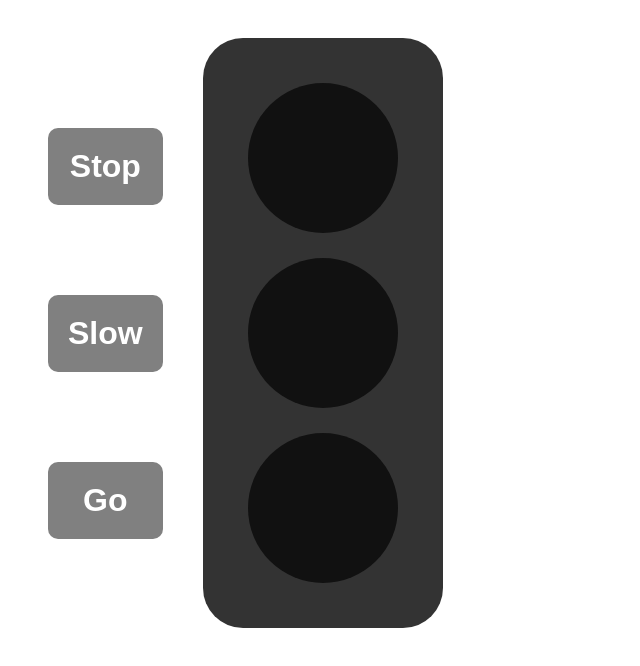
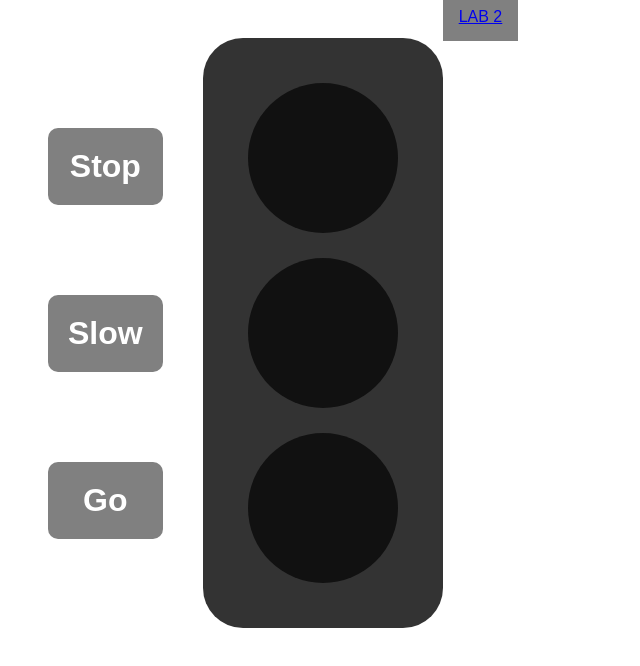
Before and after one commit to ENG-Aisha-Abdullah/W4-D5-Lab2-3, a plain HTML site: page lab3.html in a window 1280 px wide. Shown: the whole page, without its empty margins (0-640 px from the left). Drawn offline with Linux system fonts and the light colour scheme.

Commit message:
add button to tranfer pages

```diff
--- a/lab3.html
+++ b/lab3.html
@@ -8,6 +8,7 @@
 </head>
 
 <body>
+    <a href="lab2.html" style="padding: 1rem; background-color: gray;" >LAB 2</a>
   <div id="controlPanel">
     <h1 id="stopButton" class="button">Stop</h1>
     <h1 id="slowButton" class="button">Slow</h1>
```
Also changed, not shown: lab2.html (+2 -0 lines).
